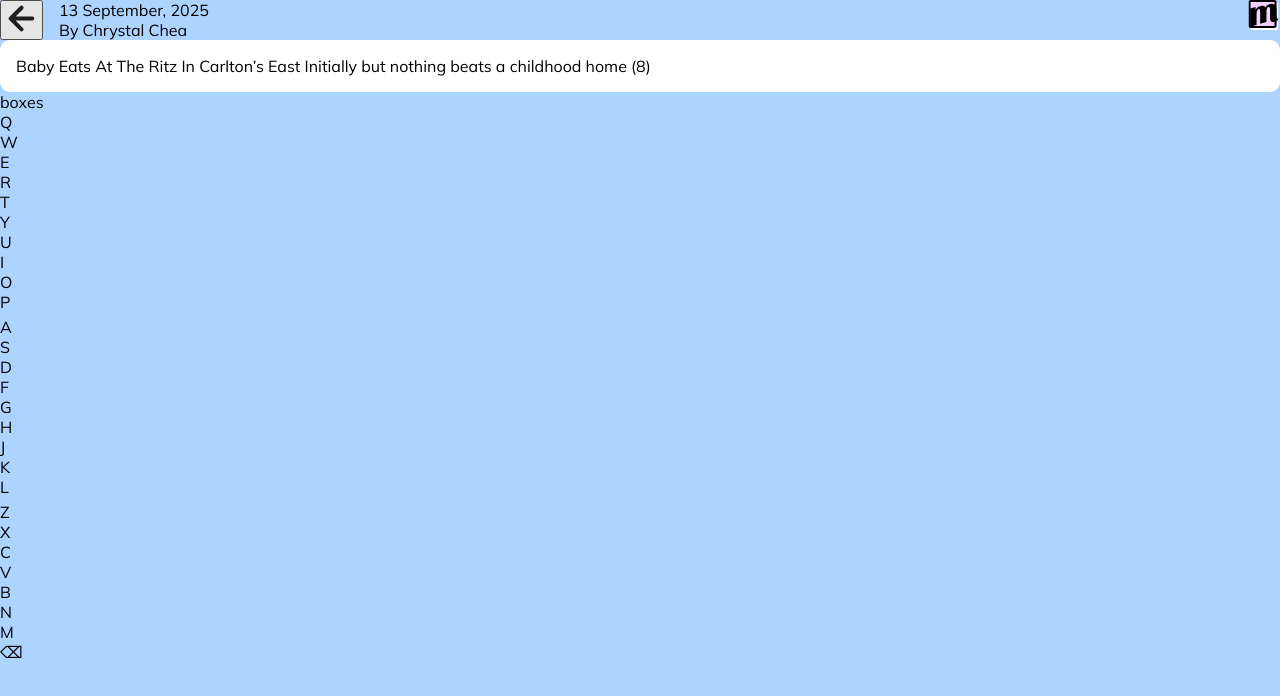
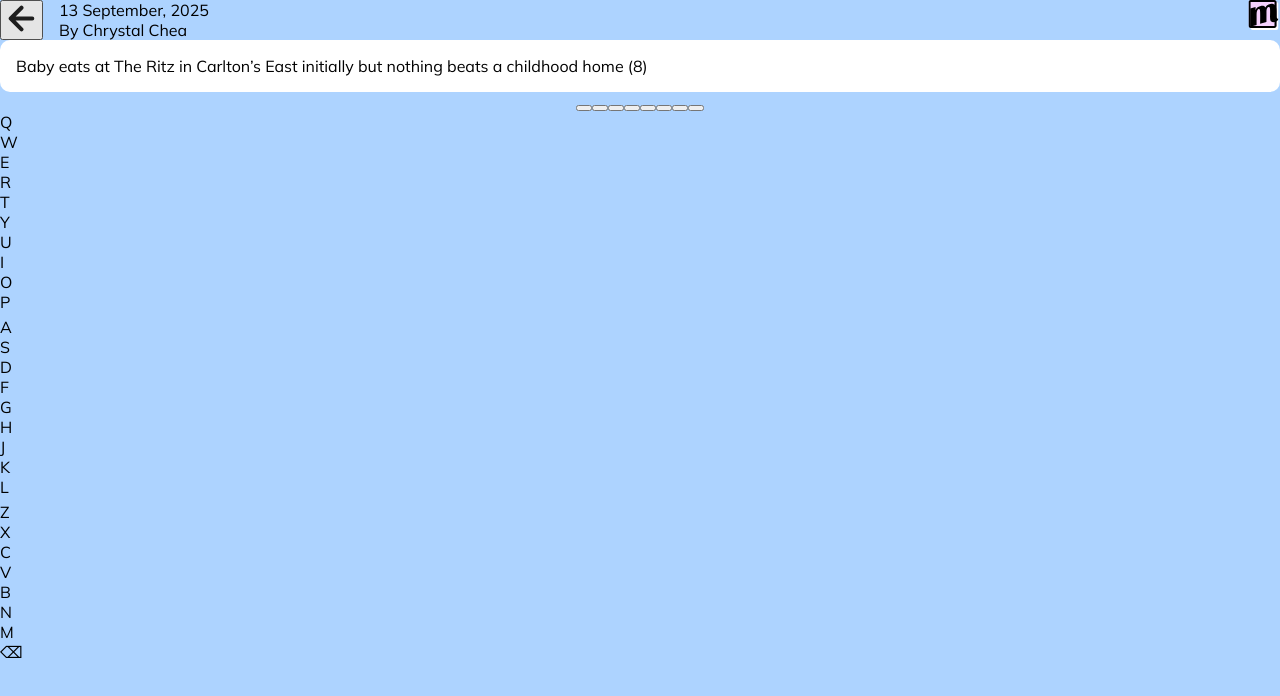
Before and after one commit to henry-d-huynh/pauls-minute-cryptic, a React (Vite) app: page / in a window 1280 px wide. Shown: the top 696 px of the page. Built offline with nearby package versions, Linux system fonts and the light colour scheme.

Commit message:
Styled the input boxes and fixed clue capitalisation

```diff
--- a/src/components/game-screen/clue/clue.tsx
+++ b/src/components/game-screen/clue/clue.tsx
@@ -4,7 +4,7 @@ import type { ReactElement } from "react";
 export const GameClue = (): ReactElement => {
   return (
     <div className={styles.clue}>
-      Baby Eats At The Ritz In Carlton’s East Initially but nothing beats a
+      Baby eats at The Ritz in Carlton’s East initially but nothing beats a
       childhood home (8)
     </div>
   );
--- a/src/components/game-screen/crypt/crypt.module.scss
+++ b/src/components/game-screen/crypt/crypt.module.scss
@@ -1,3 +1,40 @@
+$selected-background-colour: rgb(245 209 253);
+
 .crypt {
   flex: 1;
+  display: flex;
+  flex-direction: column;
+  align-items: center;
+
+  &-input {
+    display: flex;
+    flex-direction: row;
+    width: 100%;
+    justify-content: center;
+
+    &-button {
+      outline-offset: -2px;
+      outline: black solid 4px;
+      width: 100%;
+      max-width: 46px;
+      max-height: 46px;
+      aspect-ratio: 1/1;
+      background-color: white;
+      cursor: pointer;
+
+      &:active {
+        background-color: $selected-background-colour;
+      }
+
+      &:first-child {
+        border-top-left-radius: 0.25rem;
+        border-bottom-left-radius: 0.25rem;
+      }
+
+      &:last-child {
+        border-top-right-radius: 0.25rem;
+        border-bottom-right-radius: 0.25rem;
+      }
+    }
+  }
 }
--- a/src/components/game-screen/crypt/crypt.tsx
+++ b/src/components/game-screen/crypt/crypt.tsx
@@ -2,5 +2,18 @@ import styles from "./crypt.module.scss";
 import type { ReactElement } from "react";
 
 export const GameCrypt = (): ReactElement => {
-  return <div className={styles.crypt}>boxes</div>;
+  return (
+    <div className={styles.crypt}>
+      <div className={styles.cryptInput}>
+        <button className={styles.cryptInputButton}></button>
+        <button className={styles.cryptInputButton}></button>
+        <button className={styles.cryptInputButton}></button>
+        <button className={styles.cryptInputButton}></button>
+        <button className={styles.cryptInputButton}></button>
+        <button className={styles.cryptInputButton}></button>
+        <button className={styles.cryptInputButton}></button>
+        <button className={styles.cryptInputButton}></button>
+      </div>
+    </div>
+  );
 };
```
